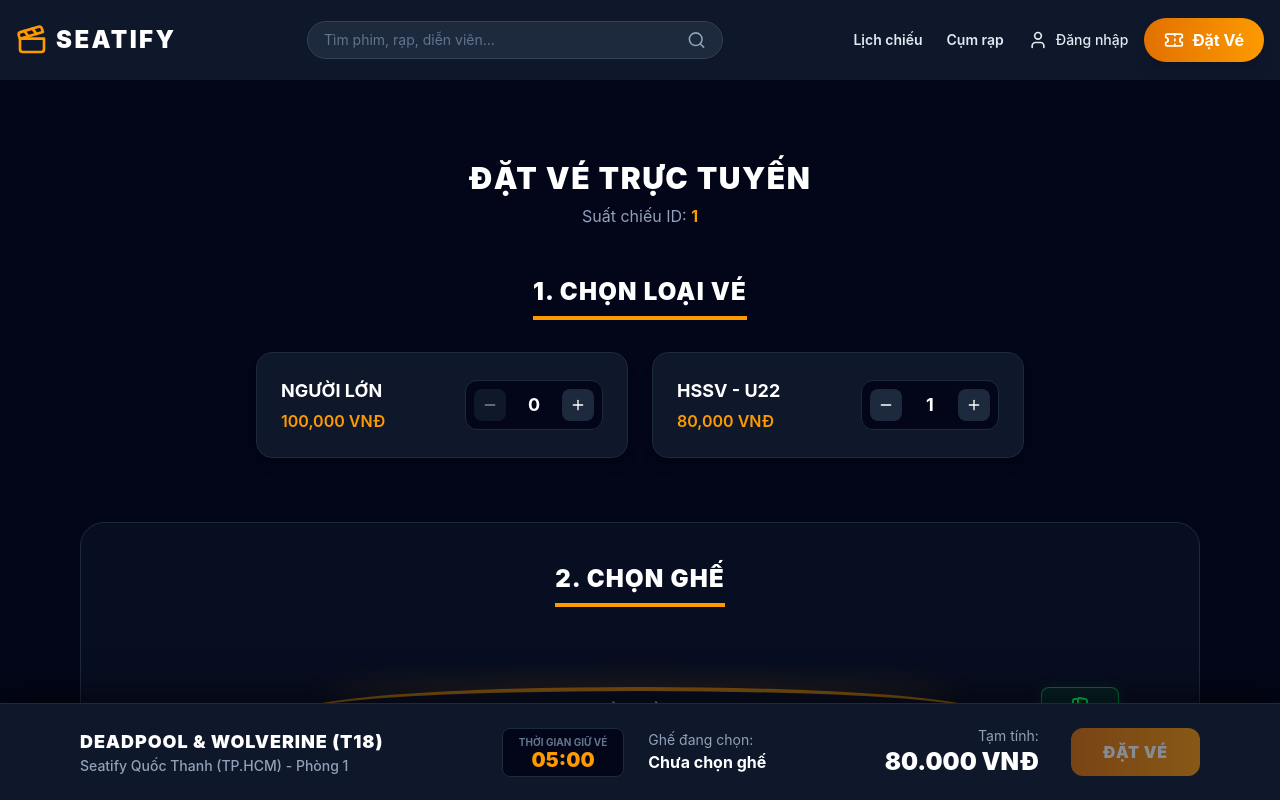
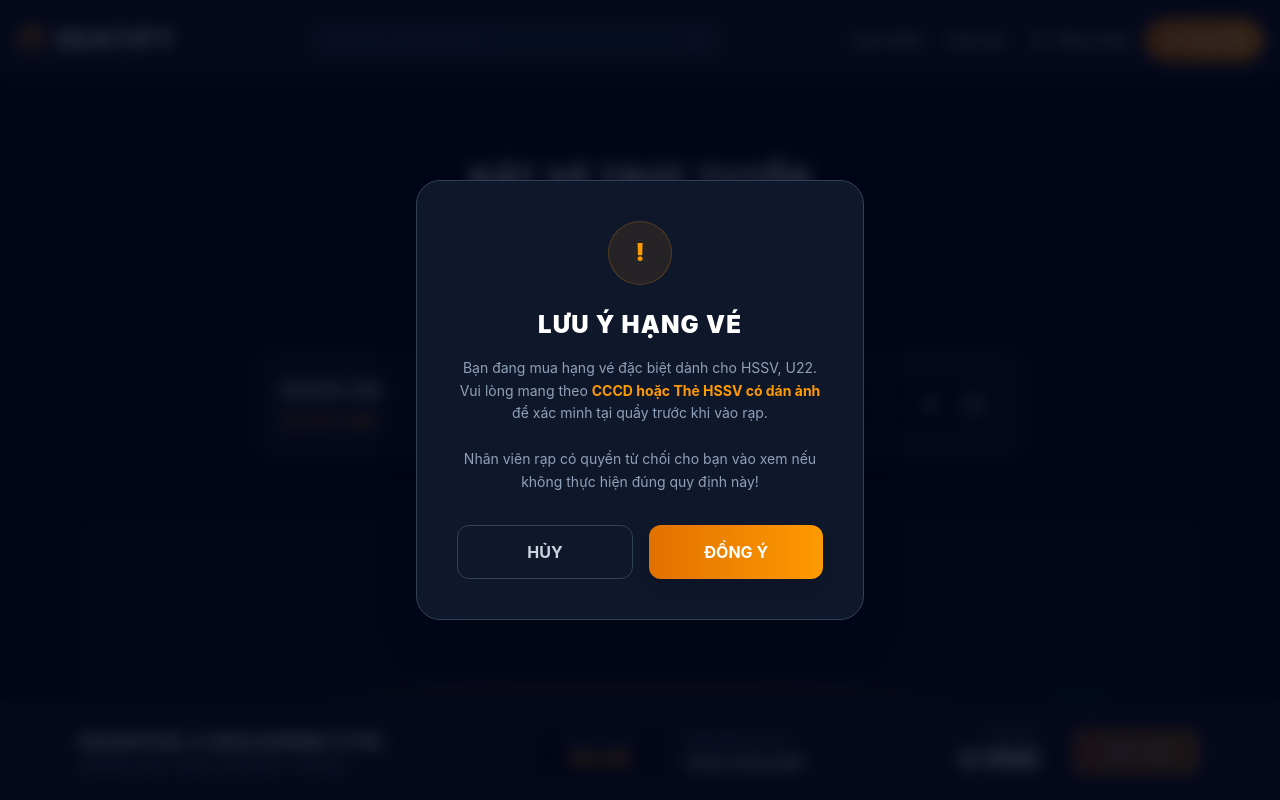
Before and after one commit to nQhuy04/seatify-frontend, a React (Vite) app: page /booking/1 in a window 1280 px wide. Both pictures are taken after a click on the button 974 px from the left and 405 px from the top of the page. Shown: the top 800 px of the page. Built offline with nearby package versions, Linux system fonts and the light colour scheme; no server answers.

Commit message:
feat: integrate real showtimes, add ticket surcharge logic and HSSV policy modal

```diff
--- a/src/pages/BookingPage.tsx
+++ b/src/pages/BookingPage.tsx
@@ -11,14 +11,37 @@ const BookingPage = () => {
   // 1. STATE QUẢN LÝ VÉ & GHẾ CHỌN
   const [tickets, setTickets] = useState({ adult: 0, student: 0 });
   const totalTickets = tickets.adult + tickets.student;
-  const totalPrice = tickets.adult * 100000 + tickets.student * 80000;
 
   const [selectedSeats, setSelectedSeats] = useState<string[]>([]);
   const [isGuestModalOpen, setIsGuestModalOpen] = useState(false);
+  // state quản lý hiển thị popup khi chọn vé hssv
+  const [isStudentWarningOpen, setIsStudentWarningOpen] = useState(false);
 
   // 2. STATE & API LẤY GHẾ ĐÃ BÁN (DATA THẬT)
   const [bookedSeats, setBookedSeats] = useState<string[]>([]);
   const [isLoadingSeats, setIsLoadingSeats] = useState(true);
+
+  //3. THUẬT TOÁN TÍNH TIỀN ---
+  // Hàm kiểm tra một ghế thuộc loại gì và trả về tiền phụ thu
+  const getSeatSurcharge = (seatId: string): number => {
+    const row = seatId.charAt(0); // Lấy chữ cái đầu (A, B, C...)
+    if (["D", "E", "F", "G", "H", "I"].includes(row)) return 20000; // VIP: +20k
+    if (["J"].includes(row)) return 25000; // Couple: +25k/ghế
+    return 0; // Thường: Không phụ thu
+  };
+
+  // 1. Tính giá vé cơ bản (Base price)
+  const baseTicketPrice = tickets.adult * 80000 + tickets.student * 55000;
+
+  // 2. Tính tổng tiền phụ thu từ những ghế ĐANG CHỌN
+  // reduce là hàm gom mảng siêu việt của Javascript
+  const totalSurcharge = selectedSeats.reduce(
+    (sum, seatId) => sum + getSeatSurcharge(seatId),
+    0,
+  );
+
+  // 3. TỔNG TIỀN CUỐI CÙNG = Vé cơ bản + Phụ thu ghế
+  const totalPrice = baseTicketPrice + totalSurcharge;
 
   useEffect(() => {
     const fetchBookedSeats = async () => {
@@ -41,7 +64,19 @@ const BookingPage = () => {
   const handleTicketChange = (
     type: "adult" | "student",
     operation: "increase" | "decrease",
+    skipWarning = false,
   ) => {
+    // BẮT BỆNH HSSV: Nếu bấm Tăng vé HSSV, mà vé đang là 0, và chưa skipWarning -> Bật Popup!
+    if (
+      type === "student" &&
+      operation === "increase" &&
+      tickets.student === 0 &&
+      !skipWarning
+    ) {
+      setIsStudentWarningOpen(true);
+      return; // Dừng hàm lại, không cho tăng vé vội
+    }
+
     setTickets((prev) => {
       const currentCount = prev[type];
       if (operation === "decrease" && currentCount === 0) return prev;
@@ -212,7 +247,7 @@ const BookingPage = () => {
                 <h3 className="text-lg font-bold text-white uppercase">
                   Người Lớn
                 </h3>
-                <p className="text-amber-500 font-semibold mt-1">100,000 VNĐ</p>
+                <p className="text-amber-500 font-semibold mt-1">80,000 VNĐ</p>
               </div>
               <div className="flex items-center gap-4 bg-slate-950 p-2 rounded-xl border border-slate-800">
                 <button
@@ -239,7 +274,7 @@ const BookingPage = () => {
                 <h3 className="text-lg font-bold text-white uppercase">
                   HSSV - U22
                 </h3>
-                <p className="text-amber-500 font-semibold mt-1">80,000 VNĐ</p>
+                <p className="text-amber-500 font-semibold mt-1">55,000 VNĐ</p>
               </div>
               <div className="flex items-center gap-4 bg-slate-950 p-2 rounded-xl border border-slate-800">
                 <button
@@ -491,7 +526,11 @@ const BookingPage = () => {
 
           <div className="flex items-center gap-4 sm:gap-8">
             <div className="flex flex-col items-end">
-              <span className="text-slate-400 text-sm">Tạm tính:</span>
+              <span className="text-slate-400 text-xs font-medium">
+                {totalSurcharge > 0
+                  ? `+ Phụ thu ghế: ${totalSurcharge.toLocaleString("vi-VN")}đ`
+                  : "Tạm tính:"}
+              </span>
               <span className="text-2xl font-black text-white">
                 {totalPrice.toLocaleString("vi-VN")} VNĐ
               </span>
@@ -515,6 +554,52 @@ const BookingPage = () => {
         selectedSeats={selectedSeats}
         totalPrice={totalPrice}
       />
+
+      {/* MODAL CẢNH BÁO QUY ĐỊNH VÉ HSSV */}
+      {isStudentWarningOpen && (
+        <div className="fixed inset-0 z-[200] flex items-center justify-center bg-slate-950/80 backdrop-blur-sm p-4">
+          <div className="bg-slate-900 border border-slate-700 rounded-3xl shadow-2xl w-full max-w-md relative overflow-hidden transform transition-all p-8 sm:p-10 text-center">
+            <div className="w-16 h-16 bg-amber-500/10 border border-amber-500/20 rounded-full flex items-center justify-center mx-auto mb-6">
+              <span className="text-amber-500 font-black text-2xl">!</span>
+            </div>
+
+            <h3 className="text-2xl font-black text-white uppercase tracking-wider mb-4">
+              Lưu ý hạng vé
+            </h3>
+
+            <p className="text-slate-400 mb-8 leading-relaxed text-sm">
+              Bạn đang mua hạng vé đặc biệt dành cho HSSV, U22. Vui lòng mang
+              theo{" "}
+              <span className="text-amber-500 font-bold">
+                CCCD hoặc Thẻ HSSV có dán ảnh
+              </span>{" "}
+              để xác minh tại quầy trước khi vào rạp.
+              <br />
+              <br />
+              Nhân viên rạp có quyền từ chối cho bạn vào xem nếu không thực hiện
+              đúng quy định này!
+            </p>
+
+            <div className="flex gap-4">
+              <button
+                onClick={() => setIsStudentWarningOpen(false)}
+                className="flex-1 py-3.5 rounded-xl font-bold border border-slate-700 text-slate-300 hover:bg-slate-800 hover:text-white transition-colors cursor-pointer"
+              >
+                HỦY
+              </button>
+              <button
+                onClick={() => {
+                  setIsStudentWarningOpen(false); // Tắt popup
+                  handleTicketChange("student", "increase", true); // Ép cộng 1 vé và bỏ qua cảnh báo
+                }}
+                className="flex-1 py-3.5 rounded-xl font-bold bg-gradient-to-r from-amber-600 to-amber-500 text-white shadow-lg hover:from-amber-500 hover:to-amber-400 transform transition-transform hover:-translate-y-1 cursor-pointer"
+              >
+                ĐỒNG Ý
+              </button>
+            </div>
+          </div>
+        </div>
+      )}
     </div>
   );
 };
--- a/src/pages/MovieDetailPage.tsx
+++ b/src/pages/MovieDetailPage.tsx
@@ -9,11 +9,10 @@ import {
   Globe,
   MessageCircle,
   UserCheck,
-  CalendarDays,
   MapPin,
 } from "lucide-react";
 
-// Định nghĩa khuôn dữ liệu nhận từ Backend
+// --- INTERFACE (Khuôn dữ liệu chi tiết phim) ---
 interface MovieDetailData {
   id: string;
   title: string;
@@ -30,46 +29,60 @@ interface MovieDetailData {
   createdAt: string;
 }
 
-// ==========================================
-// 1. MOCK DATA (Dành riêng cho nửa dưới - Lịch chiếu)
-// ==========================================
-const MOCK_SHOWTIMES = [
-  { date: "15/07", dayOfWeek: "Thứ Tư", isActive: true },
-  { date: "16/07", dayOfWeek: "Thứ Năm", isActive: false },
-  { date: "17/07", dayOfWeek: "Thứ Sáu", isActive: false },
+// --- INTERFACE (Khuôn dữ liệu lịch chiếu) ---
+// 1. Khuôn data gốc từ API Backend trả về
+interface ShowtimeApiResponse {
+  id: string;
+  startTime: string;
+  roomName: string;
+  cinemaName: string;
+  cinemaAddress: string;
+  totalSeats: number;
+  soldSeats: number;
+  isFull: boolean;
+}
+
+// 2. Khuôn sau khi gộp nhóm cho Frontend hiển thị
+interface TimeSlot {
+  id: string;
+  time: string;
+  isFull: boolean;
+}
+
+interface RoomGroup {
+  roomName: string;
+  times: TimeSlot[];
+}
+
+interface CinemaGroup {
+  cinemaName: string;
+  address: string;
+  rooms: RoomGroup[];
+}
+
+// --- MOCK DATA NGÀY CHIẾU ---
+// Value: Dùng để gọi API (Chuẩn YYYY-MM-DD)
+// Display: Dùng để hiển thị cho khách xem
+const MOCK_DATES = [
+  { display: "29/07", dayOfWeek: "Thứ Tư", value: "2026-07-29" },
+  { display: "30/07", dayOfWeek: "Thứ Năm", value: "2026-07-30" }, // Ngày chúng ta có Data thật
+  { display: "31/07", dayOfWeek: "Thứ Sáu", value: "2026-07-31" },
 ];
 
-const MOCK_CINEMAS = [
-  {
-    cinemaName: "Seatify Quốc Thanh (TP.HCM)",
-    address: "271 Nguyễn Trãi, P. Nguyễn Cư Trinh, Q.1, TP.HCM",
-    rooms: [
-      { roomName: "Standard", times: ["18:00", "19:30", "21:15", "23:00"] },
-      { roomName: "VIP", times: ["20:00", "22:30"] },
-    ],
-  },
-  {
-    cinemaName: "Seatify Landmark 81 (TP.HCM)",
-    address: "Tầng B1, Vincom Center Landmark 81, 720A Điện Biên Phủ",
-    rooms: [{ roomName: "IMAX", times: ["19:00", "22:00"] }],
-  },
-];
-
-// ==========================================
-// 2. COMPONENT CHÍNH
-// ==========================================
 const MovieDetailPage = () => {
   const { movieId } = useParams();
 
-  // State quản lý dữ liệu PHIM THẬT từ Database
+  // 1. STATE QUẢN LÝ PHIM
   const [movie, setMovie] = useState<MovieDetailData | null>(null);
   const [isLoading, setIsLoading] = useState(true);
 
-  // State quản lý UI Lịch chiếu
-  const [selectedDate, setSelectedDate] = useState("15/07");
-  const isNoShowtime = false; // Đổi thành true nếu muốn test giao diện Trống
+  // 2. STATE QUẢN LÝ LỊCH CHIẾU
+  // Mặc định chọn ngày 30/07 để có data
+  const [selectedDate, setSelectedDate] = useState("2026-07-30");
+  const [showtimesData, setShowtimesData] = useState<CinemaGroup[]>([]);
+  const [isLoadingShowtimes, setIsLoadingShowtimes] = useState(false);
 
-  // --- GỌI API LẤY DATA THẬT ---
+  // --- EFFECT 1: LẤY CHI TIẾT PHIM ---
   useEffect(() => {
     const loadMovieDetail = async () => {
       try {
@@ -84,11 +97,63 @@ const MovieDetailPage = () => {
         setIsLoading(false);
       }
     };
-
     if (movieId) loadMovieDetail();
   }, [movieId]);
 
-  // --- MÀN HÌNH LOADING ---
+  // --- EFFECT 2: LẤY LỊCH CHIẾU ---
+  useEffect(() => {
+    const loadShowtimes = async () => {
+      if (!movieId) return;
+      try {
+        setIsLoadingShowtimes(true);
+        // Gửi Query String chứa movieId và date
+        const res = await fetchClient(
+          `/showtimes?movieId=${movieId}&date=${selectedDate}`,
+        );
+
+        // THUẬT TOÁN GỘP NHÓM (GROUPING ALGORITHM)
+        const groupedCinemas: CinemaGroup[] = [];
+        res.data.forEach((st: ShowtimeApiResponse) => {
+          let cinema = groupedCinemas.find(
+            (c) => c.cinemaName === st.cinemaName,
+          );
+          if (!cinema) {
+            cinema = {
+              cinemaName: st.cinemaName,
+              address: st.cinemaAddress,
+              rooms: [],
+            };
+            groupedCinemas.push(cinema);
+          }
+
+          let room = cinema.rooms.find((r) => r.roomName === st.roomName);
+          if (!room) {
+            room = { roomName: st.roomName, times: [] };
+            cinema.rooms.push(room);
+          }
+
+          const timeString = new Date(st.startTime).toLocaleTimeString(
+            "vi-VN",
+            { hour: "2-digit", minute: "2-digit" },
+          );
+          room.times.push({
+            id: st.id,
+            time: timeString,
+            isFull: st.isFull,
+          });
+        });
+
+        setShowtimesData(groupedCinemas);
+      } catch {
+        setShowtimesData([]);
+      } finally {
+        setIsLoadingShowtimes(false);
+      }
+    };
+    loadShowtimes();
+  }, [movieId, selectedDate]);
+
+  // --- RENDER MÀN HÌNH LOADING ---
   if (isLoading) {
     return (
       <div className="flex h-screen items-center justify-center bg-slate-950">
@@ -99,7 +164,7 @@ const MovieDetailPage = () => {
     );
   }
 
-  // --- MÀN HÌNH LỖI (Không tìm thấy phim) ---
+  // --- RENDER MÀN HÌNH LỖI ---
   if (!movie) {
     return (
       <div className="flex h-screen flex-col items-center justify-center bg-slate-950 text-white gap-4">
@@ -116,19 +181,19 @@ const MovieDetailPage = () => {
   }
 
   // ==========================================
-  // 3. RENDER GIAO DIỆN CHÍNH
+  // RENDER GIAO DIỆN CHÍNH
   // ==========================================
   return (
     <div className="-mt-8">
-      {/* KHỐI 1: BACKGROUND ĐIỆN ẢNH (DÙNG DATA THẬT) */}
-      <div className="relative w-full py-16 md:py-24">
+      {/* KHỐI 1: BACKGROUND VÀ THÔNG TIN PHIM */}
+      <div className="w-full py-16 md:py-24 bg-slate-950">
         <div className="container mx-auto px-4 relative z-10">
           <div className="flex flex-col md:flex-row gap-10">
-            {/* Cột trái: Poster Phim */}
+            {/* Cột trái: Poster */}
             <div className="w-full md:w-1/3 lg:w-1/4 shrink-0">
-              <div className="rounded-2xl overflow-hidden shadow-2xl shadow-black/50 border border-slate-700 relative">
+              <div className="rounded-2xl overflow-hidden shadow-2xl shadow-amber-500/10 border border-slate-800 relative">
                 <img
-                  src={movie.posterUrl || undefined}
+                  src={movie.posterUrl || ""}
                   alt={movie.title}
                   className="w-full h-auto object-cover"
                 />
@@ -138,30 +203,38 @@ const MovieDetailPage = () => {
               </div>
             </div>
 
-            {/* Cột phải: Thông tin Phim */}
+            {/* Cột phải: Thông tin */}
             <div className="w-full md:w-2/3 lg:w-3/4 flex flex-col justify-center">
               <h1 className="text-4xl md:text-5xl font-black text-white uppercase tracking-wider mb-2">
                 {movie.title}
               </h1>
+              <p className="text-xl text-slate-400 font-medium italic mb-8">
+                {movie.title}
+              </p>
 
-              {/* Các thẻ Icon Thông tin */}
               <div className="grid grid-cols-1 sm:grid-cols-2 gap-y-4 mb-8 mt-6">
+                {movie.filmGenres && (
                   <div className="flex items-center gap-3 text-slate-300">
                     <Tags className="w-5 h-5 text-amber-500 shrink-0" />
                     <span className="font-semibold">{movie.filmGenres}</span>
                   </div>
+                )}
                 <div className="flex items-center gap-3 text-slate-300">
                   <Clock className="w-5 h-5 text-amber-500 shrink-0" />
                   <span className="font-semibold">{movie.duration} Phút</span>
                 </div>
+                {movie.country && (
                   <div className="flex items-center gap-3 text-slate-300">
                     <Globe className="w-5 h-5 text-amber-500 shrink-0" />
                     <span className="font-semibold">{movie.country}</span>
                   </div>
+                )}
+                {movie.language && (
                   <div className="flex items-center gap-3 text-slate-300">
                     <MessageCircle className="w-5 h-5 text-amber-500 shrink-0" />
                     <span className="font-semibold">{movie.language}</span>
                   </div>
+                )}
                 <div className="flex items-start gap-3 text-slate-300 sm:col-span-2 bg-amber-500/10 p-3 rounded-lg border border-amber-500/20 mt-2">
                   <UserCheck className="w-5 h-5 text-amber-500 shrink-0 mt-0.5" />
                   <span className="text-sm text-amber-400 font-medium leading-relaxed">
@@ -171,7 +244,6 @@ const MovieDetailPage = () => {
                 </div>
               </div>
 
-              {/* Chi tiết Nội dung */}
               <div className="space-y-4 mb-8 text-sm md:text-base">
                 <p>
                   <span className="text-slate-500 font-semibold">
@@ -218,7 +290,7 @@ const MovieDetailPage = () => {
         </div>
       </div>
 
-      {/* KHỐI 2: LỊCH CHIẾU PHIM (DÙNG MOCK DATA TẠM THỜI) */}
+      {/* KHỐI 2: LỊCH CHIẾU PHIM */}
       <div className="container mx-auto px-4 py-12 mb-20">
         <div className="flex flex-col items-center justify-center mb-10">
           <h2 className="text-3xl font-black uppercase tracking-wider text-white mb-2">
@@ -227,42 +299,39 @@ const MovieDetailPage = () => {
           <div className="w-24 h-1 bg-amber-500 rounded-full"></div>
         </div>
 
-        {isNoShowtime ? (
-          <div className="flex flex-col items-center justify-center py-16 bg-slate-900/50 rounded-3xl border border-slate-800 border-dashed">
-            <CalendarDays className="w-20 h-20 text-slate-600 mb-6" />
-            <h3 className="text-2xl font-black text-amber-500 uppercase tracking-widest text-center">
-              HIỆN CHƯA CÓ LỊCH CHIẾU
-            </h3>
-            <p className="text-slate-500 mt-4 text-center">
-              Vui lòng quay lại sau hoặc theo dõi fanpage để cập nhật thông tin
-              mới nhất.
-            </p>
-          </div>
-        ) : (
         <div className="max-w-5xl mx-auto">
           {/* TABS CHỌN NGÀY */}
           <div className="flex flex-wrap justify-center gap-3 mb-12">
-              {MOCK_SHOWTIMES.map((st, index) => (
+            {MOCK_DATES.map((dateObj, index) => (
               <button
                 key={index}
-                  onClick={() => setSelectedDate(st.date)}
-                  className={`flex flex-col items-center justify-center w-24 py-3 rounded-xl border transition-all ${
-                    selectedDate === st.date
+                onClick={() => setSelectedDate(dateObj.value)}
+                className={`flex flex-col items-center justify-center w-24 py-3 rounded-xl border transition-all cursor-pointer ${
+                  selectedDate === dateObj.value
                     ? "bg-amber-500 border-amber-500 text-slate-950 font-black shadow-lg shadow-amber-500/20 scale-105"
                     : "bg-slate-900 border-slate-700 text-slate-400 hover:bg-slate-800 font-bold"
                 }`}
               >
-                  <span className="text-sm">{st.date}</span>
+                <span className="text-sm">{dateObj.display}</span>
                 <span className="text-xs font-medium mt-1">
-                    {st.dayOfWeek}
+                  {dateObj.dayOfWeek}
                 </span>
               </button>
             ))}
           </div>
 
-            {/* DANH SÁCH RẠP */}
+          {/* DANH SÁCH RẠP & SUẤT CHIẾU */}
           <div className="space-y-6">
-              {MOCK_CINEMAS.map((cinema, cIndex) => (
+            {isLoadingShowtimes ? (
+              <div className="text-center text-amber-500 font-bold animate-pulse py-10">
+                Đang tải lịch chiếu...
+              </div>
+            ) : showtimesData.length === 0 ? (
+              <div className="text-center text-slate-500 py-10 border border-dashed border-slate-700 rounded-xl">
+                Không có lịch chiếu vào ngày này.
+              </div>
+            ) : (
+              showtimesData.map((cinema, cIndex) => (
                 <div
                   key={cIndex}
                   className="bg-slate-900 border border-slate-800 rounded-2xl p-6 shadow-xl"
@@ -286,13 +355,17 @@ const MovieDetailPage = () => {
                           {room.roomName}
                         </p>
                         <div className="flex flex-wrap gap-3">
-                          {room.times.map((time, tIndex) => (
+                          {room.times.map((timeObj, tIndex) => (
                             <Link
-                              to={`/booking/123`} // Link tĩnh chờ update API
+                              to={`/booking/${timeObj.id}`}
                               key={tIndex}
-                              className="px-5 py-2.5 rounded-lg border border-slate-700 bg-slate-950 text-slate-200 font-bold hover:border-amber-500 hover:text-amber-500 transition-colors"
+                              className={`px-5 py-2.5 rounded-lg border font-bold transition-colors ${
+                                timeObj.isFull
+                                  ? "border-slate-800 bg-slate-900 text-slate-600 pointer-events-none"
+                                  : "border-slate-700 bg-slate-950 text-slate-200 hover:border-amber-500 hover:text-amber-500"
+                              }`}
                             >
-                              {time}
+                              {timeObj.time}
                             </Link>
                           ))}
                         </div>
@@ -300,10 +373,10 @@ const MovieDetailPage = () => {
                     ))}
                   </div>
                 </div>
-              ))}
+              ))
+            )}
           </div>
         </div>
-        )}
       </div>
     </div>
   );
```
Lines whose indentation alone changed are shown as unchanged.
